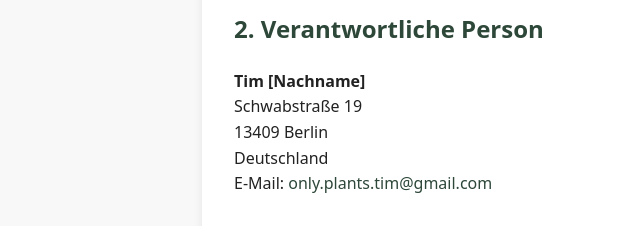
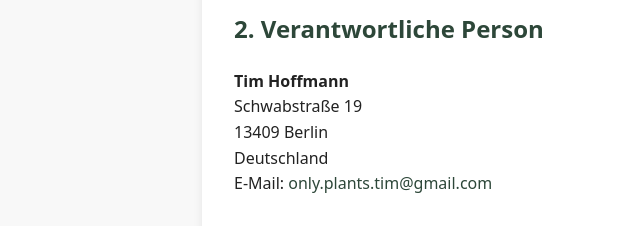
Before and after one commit to timhfm24/onlyplants-stocklist, a plain HTML site: page datenschutz.html in a window 1280 px wide. Shown: the part 382-608 px from the top of the page, 6-646 px from the left. Drawn offline with Linux system fonts and the light colour scheme.

Commit message:
Update datenschutz.html

```diff
--- a/datenschutz.html
+++ b/datenschutz.html
@@ -69,7 +69,7 @@
     <section>
       <h2>2. Verantwortliche Person</h2>
       <p>
-        <strong>Tim [Nachname]</strong><br>
+        <strong>Tim Hoffmann</strong><br>
         Schwabstraße 19<br>
         13409 Berlin<br>
         Deutschland<br>
```
